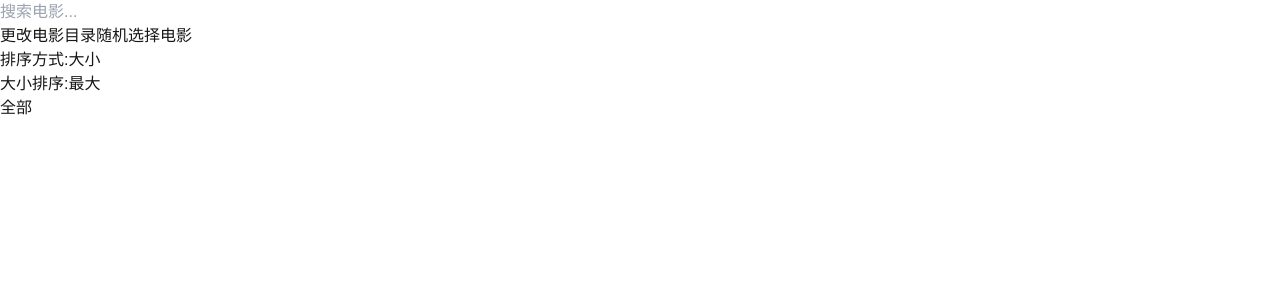
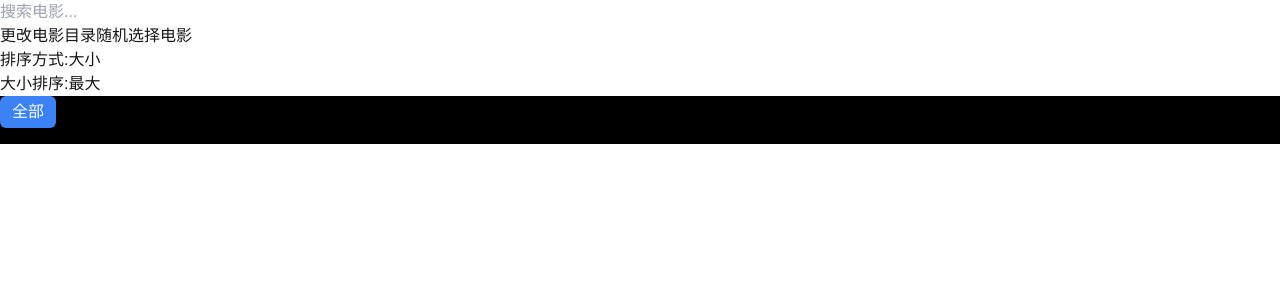
Before and after one commit to 1998SUIYUE/av_manager_nextjs, a Next.js app: page /movies in a window 1280 px wide. Both pictures are taken after a click on the button "时间". Shown: the top 300 px of the page. Built offline with nearby package versions, Linux system fonts and the light colour scheme.

Commit message:
手机适配0.1

```diff
--- a/src/app/movies/page.tsx
+++ b/src/app/movies/page.tsx
@@ -34,6 +34,27 @@ export default function MoviesPage() {
   const [selectedMovie, setSelectedMovie] = useState<MovieFile | null>(null);
 
   const [forwardSeconds, setForwardSeconds] = useState(10);
+
+  // 判断是否为手机屏幕
+  const [isMobile, setIsMobile] = useState(false);
+  // 手机端演员筛选折叠控制
+  const [isActressListOpen, setIsActressListOpen] = useState(true);
+  useEffect(() => {
+    const checkMobile = () => {
+      setIsMobile(window.innerWidth <= 768);
+    };
+    checkMobile();
+    window.addEventListener("resize", checkMobile);
+    return () => window.removeEventListener("resize", checkMobile);
+  }, []);
+
+  useEffect(() => {
+    if (window.innerWidth <= 768) {
+      setIsActressListOpen(false);
+    } else {
+      setIsActressListOpen(true);
+    }
+  }, [isMobile]);
 
   const getLocalCoverUrl = async (remoteUrl: string | undefined) => {
     if (!remoteUrl) return "/placeholder-image.svg";
@@ -140,6 +161,10 @@ export default function MoviesPage() {
   };
 
   const handleMovieClick = (movie: MovieFile) => {
+    // 失去当前聚焦，防止弹出键盘
+    if (typeof document !== 'undefined' && document.activeElement instanceof HTMLElement) {
+      document.activeElement.blur();
+    }
     console.log("选中的电影:", {
       filename: movie.filename,
       path: movie.path,
@@ -286,12 +311,14 @@ export default function MoviesPage() {
         </div>
 
         <button
+          type="button"
           onClick={handleClearDirectory}
           className="px-4 py-2 bg-blue-500 text-white rounded-md hover:bg-blue-600 transition-colors mx-4"
         >
           更改电影目录
         </button>
         <button
+          type="button"
           onClick={handleRandomMovieClick}
           className="px-4 py-2 bg-green-500 text-white rounded-md hover:bg-green-600 transition-colors mx-4"
         >
@@ -303,44 +330,67 @@ export default function MoviesPage() {
         </div>
       </div>
 
-      <div className=" flex flex-wrap gap-2  bg-black pb-4">
+      {/* 手机端折叠演员筛选，桌面端始终展开 */}
+      {isMobile && (
         <button
+          type="button"
+          onClick={() => setIsActressListOpen((v) => !v)}
+          style={{ width: '100%', background: '#222', color: '#fff', padding: 8, border: 'none', borderRadius: 4, marginBottom: 4, fontSize: 16 }}
+        >
+          {isActressListOpen ? '折叠演员筛选' : '展开演员筛选'}
+        </button>
+      )}
+      <div
+        className="flex flex-wrap gap-2 bg-black pb-4"
+        style={isMobile
+          ? { display: isActressListOpen ? 'flex' : 'none', flexWrap: 'wrap', gap: 8, background: '#000', paddingBottom: 16 }
+          : { display: 'flex', flexWrap: 'wrap', gap: 8, background: '#000', paddingBottom: 16 }}
+      >
+        <button
+          type="button"
           key="all"
           onClick={() => setSelectedActress(null)}
-          className={`px-3 py-1 rounded-md ${
-            selectedActress === null
-              ? "bg-blue-500 text-white"
-              : "bg-gray-200 text-black"
-          }`}
+          style={selectedActress === null
+            ? { padding: '4px 12px', borderRadius: 6, background: '#3b82f6', color: '#fff', border: 'none' }
+            : { padding: '4px 12px', borderRadius: 6, background: '#e5e7eb', color: '#111', border: 'none' }}
         >
           全部
         </button>
         {actresses.map((Record) => (
           <button
+            type="button"
             key={Record.actress}
             onClick={() => setSelectedActress(Record.actress)}
-            className={`px-3 py-1 rounded-md ${
-              selectedActress === Record.actress
-                ? "bg-blue-500 text-white"
-                : "bg-gray-200 text-black"
-            }`}
+            style={selectedActress === Record.actress
+              ? { padding: '4px 12px', borderRadius: 6, background: '#3b82f6', color: '#fff', border: 'none' }
+              : { padding: '4px 12px', borderRadius: 6, background: '#e5e7eb', color: '#111', border: 'none' }}
           >
             {Record.actress}({Record.count})
           </button>
         ))}
       </div>
 
-      <div className="grid grid-cols-4 gap-4" id="movie_list">
+      <div
+        className="grid grid-cols-4 gap-4"
+        id="movie_list"
+        style={isMobile
+          ? { display: 'grid', gridTemplateColumns: '1fr', gap: '1px', padding: 0, background: '#000' }
+          : undefined}
+      >
         {sortedMovies.map((movie) => (
           <div
             key={movie.filename}
-            className="cursor-pointer bg-gray-800 shadow-md rounded-lg overflow-hidden hover:bg-gray-700 transition-colors"
-            onClick={() => handleMovieClick(movie)
-            }
-            id = {sortedMovies.indexOf(movie).toString()}
+            className="cursor-pointer"
+            onClick={() => handleMovieClick(movie)}
+            id={sortedMovies.indexOf(movie).toString()}
+            style={isMobile
+              ? { background: '#111', borderRadius: 0, overflow: 'hidden', boxShadow: 'none', cursor: 'pointer', margin: 0, padding: 0 }
+              : { background: '#2d3748', borderRadius: 8, overflow: 'hidden', boxShadow: '0 2px 8px rgba(0,0,0,0.15)', cursor: 'pointer' }}
           >
             {movie.localCoverUrl ? (
-              <div className="aspect-auto w-full">
+              <div style={isMobile
+                ? { width: '100%', background: '#111', aspectRatio: '16/9', margin: 0, padding: 0 }
+                : { width: '100%', aspectRatio: '16/9', background: '#111' }}>
                 <img
                   src={movie.localCoverUrl}
                   alt={movie.title || movie.filename}
@@ -348,27 +398,31 @@ export default function MoviesPage() {
                     console.error("图片加载失败:", e.currentTarget.src);
                     e.currentTarget.src = "/placeholder-image.svg";
                   }}
-                  className="w-full h-auto object-contain"
+                  style={isMobile
+                    ? { width: '100%', height: 'auto', objectFit: 'cover', display: 'block', margin: 0, padding: 0, borderRadius: 0 }
+                    : { width: '100%', height: 'auto', objectFit: 'contain', display: 'block' }}
                 />
               </div>
             ) : (
               <img
                 src="/placeholder-image.svg"
                 alt="无封面"
-                className="w-full h-auto object-contain"
+                style={isMobile
+                  ? { width: '100%', height: 'auto', objectFit: 'cover', display: 'block', margin: 0, padding: 0, borderRadius: 0 }
+                  : { width: '100%', height: 'auto', objectFit: 'contain', display: 'block' }}
               />
             )}
-            <div className="p-4">
-              <h2 className="text-sm font-semibold truncate mb-2 text-gray-100">
-                {movie.code}{movie.displayTitle || movie.filename}
-              </h2>
-              {movie.actress && (
-                <p className="text-xs truncate text-gray-300">{movie.actress}</p>
-              )}
-              <p className="text-xs text-gray-400 mt-1">
-                {formatFileSize(movie.size)}
-              </p>
-            </div>
+            {!isMobile && (
+              <div style={{ padding: 16 }}>
+                <h2 style={{ fontSize: 14, fontWeight: 600, marginBottom: 8, color: '#f3f4f6', whiteSpace: 'nowrap', overflow: 'hidden', textOverflow: 'ellipsis' }}>
+                  {movie.code}{movie.displayTitle || movie.filename}
+                </h2>
+                {movie.actress && (
+                  <p style={{ fontSize: 12, color: '#d1d5db', whiteSpace: 'nowrap', overflow: 'hidden', textOverflow: 'ellipsis' }}>{movie.actress}</p>
+                )}
+                <p style={{ fontSize: 12, color: '#9ca3af', marginTop: 4 }}>{formatFileSize(movie.size)}</p>
+              </div>
+            )}
           </div>
         ))}
       </div>
@@ -383,6 +437,7 @@ export default function MoviesPage() {
             onClick={(e) => e.stopPropagation()}
           >
             <button
+              type="button"
               className="absolute -top-10 right-0 text-white text-2xl z-60"
               onClick={closeVideoPlayer}
             >
--- a/src/components/VideoPlayer.tsx
+++ b/src/components/VideoPlayer.tsx
@@ -230,6 +230,7 @@ const VideoPlayer: React.FC<VideoPlayerProps> = ({
     hardwareAcceleration: false,
     renderMode: "--"
   });
+  const [isMobile, setIsMobile] = useState(false);
 
   // 添加显示/隐藏技术信息的切换函数
   const toggleTechInfo = useCallback(() => {
@@ -570,6 +571,13 @@ const VideoPlayer: React.FC<VideoPlayerProps> = ({
     );
   }, [showTechInfo, techInfo]);
 
+  useEffect(() => {
+    const checkMobile = () => setIsMobile(window.innerWidth <= 768);
+    checkMobile();
+    window.addEventListener('resize', checkMobile);
+    return () => window.removeEventListener('resize', checkMobile);
+  }, []);
+
   return (
     <div className="relative w-full group">
       <video
@@ -587,7 +595,7 @@ const VideoPlayer: React.FC<VideoPlayerProps> = ({
       >
         您的浏览器不支持视频标签。
       </video>
-      {filename && (
+      {filename && !isMobile && (
         <div
           className="absolute top-2 left-2 bg-black bg-opacity-50 text-white px-2 py-1 rounded text-sm max-w-[80%] truncate
                      opacity-0 group-hover:opacity-100 transition-opacity duration-300"
```
